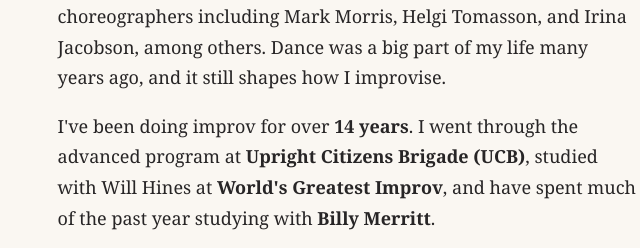
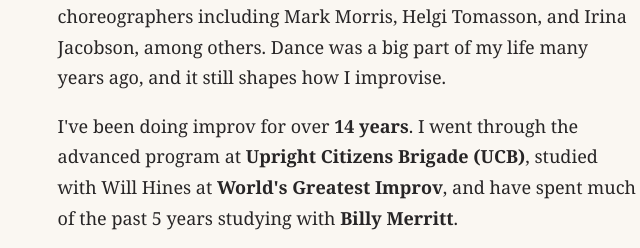
Before and after one commit to kvasilaky/kvasilaky.github.io, a website: page improv/index.html in a window 1280 px wide. Shown: the part 877-1125 px from the top of the page, 526-1166 px from the left. Drawn offline with Linux system fonts and the light colour scheme.

Commit message:
Update index.html

```diff
--- a/improv/index.html
+++ b/improv/index.html
@@ -11,7 +11,7 @@
 <body>
 <header><nav class="wrap"><a class="brand" href="#top">KATYA VASILAKY</a><div class="links"><a href="#about">About</a><a href="#approach">My approach</a><a href="#teaching">Teaching</a><a href="#listen">Listen & watch</a></div></nav></header>
 <main id="top"><section class="wrap hero"><div><div class="eyebrow">Improviser · Performer · Teacher</div><h1>Finding the funny in being human.</h1><p class="lead">I'm Katya, an improviser and former professional dancer. I love physical comedy, creating characters, and finding the humor in everyday life — especially the things that connect us across cultures.</p><p><a href="#about">A little about me ↓</a></p></div><img src="headshot.jpg" alt="Portrait of Katya Vasilaky"></section>
-<section class="section" id="about"><div class="wrap two"><div><div class="eyebrow">01 / Background</div><h2>From dance to improv</h2></div><div class="bodycopy"><p>I was a professional dancer with the <strong>San Francisco Ballet</strong>, trained at the <strong>School of American Ballet</strong>, and worked with choreographers including Mark Morris, Helgi Tomasson, and Irina Jacobson, among others. Dance was a big part of my life many years ago, and it still shapes how I improvise.</p><p>I've been doing improv for over <strong>14 years</strong>. I went through the advanced program at <strong>Upright Citizens Brigade (UCB)</strong>, studied with Will Hines at <strong>World's Greatest Improv</strong>, and have spent much of the past year studying with <strong>Billy Merritt</strong>.</p><p>For many years, I performed with <a href="https://centralcoastcomedytheater.com/" target="_blank" rel="noopener noreferrer">Central Coast Comedy Theater</a>. I'm also part of the <a href="https://bitcomedynetwork.com/" target="_blank" rel="noopener noreferrer">Bit Comedy Network</a>, a podcast community of improvisers from different places and walks of life.</p></div></div></section>
+<section class="section" id="about"><div class="wrap two"><div><div class="eyebrow">01 / Background</div><h2>From dance to improv</h2></div><div class="bodycopy"><p>I was a professional dancer with the <strong>San Francisco Ballet</strong>, trained at the <strong>School of American Ballet</strong>, and worked with choreographers including Mark Morris, Helgi Tomasson, and Irina Jacobson, among others. Dance was a big part of my life many years ago, and it still shapes how I improvise.</p><p>I've been doing improv for over <strong>14 years</strong>. I went through the advanced program at <strong>Upright Citizens Brigade (UCB)</strong>, studied with Will Hines at <strong>World's Greatest Improv</strong>, and have spent much of the past 5 years studying with <strong>Billy Merritt</strong>.</p><p>For many years, I performed with <a href="https://centralcoastcomedytheater.com/" target="_blank" rel="noopener noreferrer">Central Coast Comedy Theater</a>. I'm also part of the <a href="https://bitcomedynetwork.com/" target="_blank" rel="noopener noreferrer">Bit Comedy Network</a>, a podcast community of improvisers from different places and walks of life.</p></div></div></section>
 <section class="section"><div class="wrap"><img class="dance-photo" src="dance-performance.jpg" alt="Katya performing on stage in a red dress"><p class="small">On stage — movement has always been part of how I tell stories.</p></div></section>
 <section class="section" id="approach"><div class="wrap two"><div><div class="eyebrow">02 / My approach</div><h2>Movement, character & curiosity</h2></div><div class="bodycopy"><p>I'm a very physical improviser. I love creating characters through movement, posture, and voice. Even when I'm improvising only with audio, I find myself embodying the characters and changing my voice to discover who they are.</p><p>My bicultural upbringing, trilingual family, and experiences across cultures have also shaped the way I see comedy. I love improvising with people from around the world and finding the humor that travels across languages and backgrounds. To me, laughter is one of the things that brings us together.</p><p>Dance taught me that learning the rules — and practicing them until they're second nature — gives you the freedom to depart from them. It's taken me years to feel comfortable with improv, though never <em>completely</em> comfortable. That's part of what keeps it exciting.</p><div><span class="tag">Physical comedy</span><span class="tag">Character work</span><span class="tag">Voice</span><span class="tag">Intercultural improv</span></div></div></div></section>
 <section class="section" id="teaching"><div class="wrap two"><div><div class="eyebrow">03 / Teaching</div><h2>Practice, discover, repeat</h2></div><div class="bodycopy"><p>I've taught physical improvisation, dance, and modern dance at studios and arts organizations, including in Washington, D.C., and San Luis Obispo, California.</p><p>I love group work: taking an improv principle or technique, practicing it together, and then sharing what we discovered. I also believe in repetition. That's how we develop the muscle memory that helps us respond more freely in the moment.</p><p>I'm a big note-taker, always observing what happens around me and what makes people laugh. Most of all, I want the room to feel curious, playful, and open to discovery.</p></div></div></section>
```
